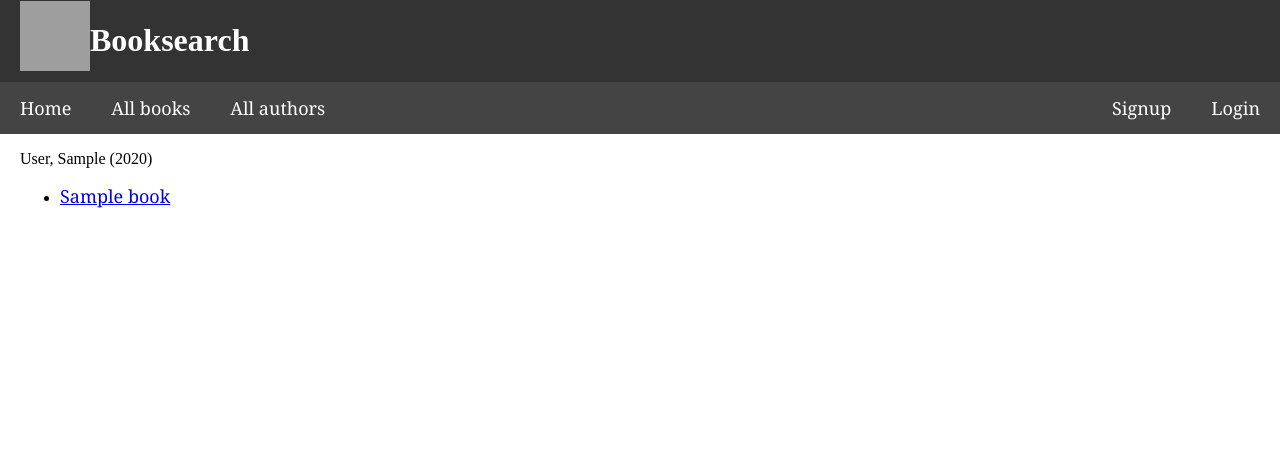
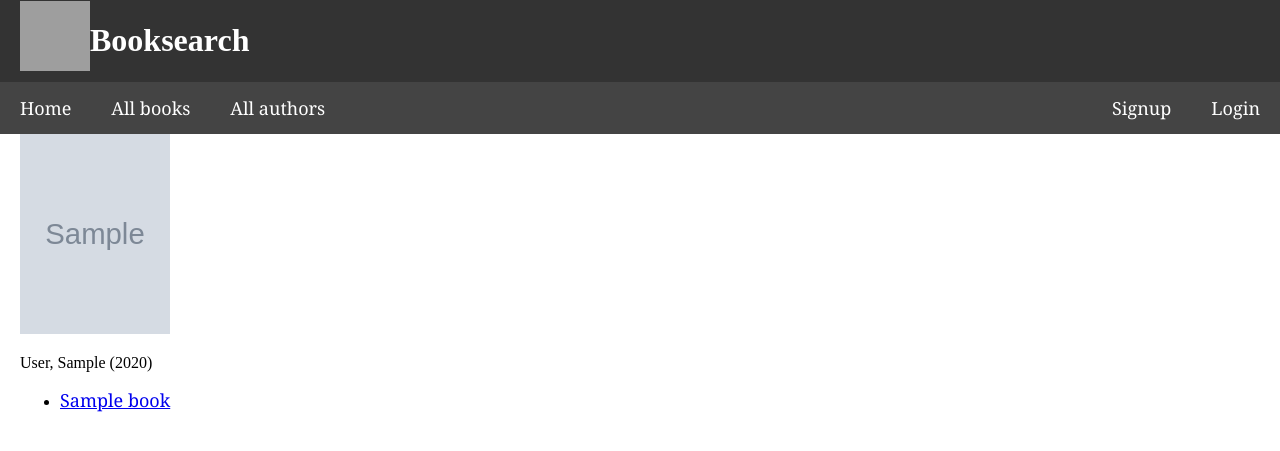
Before and after one commit to algorithm-ssau/booksearch, a Django app: page /catalog/author/1/ in a window 1280 px wide. Shown: the top 451 px of the page. Run offline with Django 3.2, Linux system fonts and the light colour scheme; tables that the repository leaves empty hold one stand-in row (values such as "Sample post"); grey boxes marked "Sample" are stand-in pictures; grey boxes are pictures that could not be loaded.

Commit message:
author image added to db and author-detail

```diff
--- a/catalog/models.py
+++ b/catalog/models.py
@@ -17,6 +17,7 @@ class Author(models.Model):
     death_date = models.DateField(default=None, null=True, blank=True)
     country =  models.ForeignKey(Country, on_delete=models.CASCADE)
     biography = models.TextField(default='', blank=True)
+    image = models.ImageField(blank=True, upload_to='images', null=True, help_text='150x150px', verbose_name='Ссылка картинки')
 
     def __str__(self):
         return f'{self.last_name}, {self.first_name} ({self.birth_date.year})'
--- a/catalog/templates/catalog/author_detail.html
+++ b/catalog/templates/catalog/author_detail.html
@@ -11,6 +11,10 @@
 
 {% block content %}
 
+{% if author.image %}
+<img src="../../{{MEDIA_URL}}{{author.image.url}}" alt="Здесь могла быть ваша обложка" width=150px height=200px/>
+{% endif %}
+
 <p>{{ author }}</p>
 {% if book_list %}
   <ul>
```
Also changed, not shown: catalog/media/images/kiz.jpg (added), catalog/migrations/0006_author_image.py (added).
